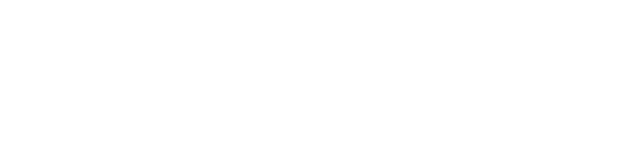
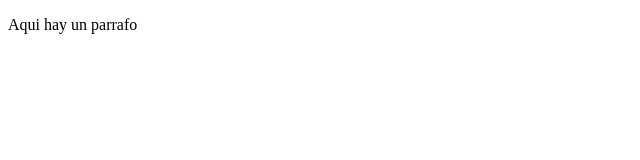
Before and after one commit to BrunoXd27/Repositorio-de-prueba, a plain HTML site: page index.html in a window 1280 px wide. Shown: the whole page, without its empty margins (0-640 px from the left). Drawn offline with Linux system fonts and the light colour scheme.

Commit message:
Update index.html
Nuevo parrafo

```diff
--- a/index.html
+++ b/index.html
@@ -4,5 +4,6 @@
             <meta charset="UTF-8">
             <meta name="viewport" content="width=device-width, initial-scale=1.0">
             <title>Jej, prueba</title>
+            <p>Aqui hay un parrafo</p>
         </head>
     </html>
```
